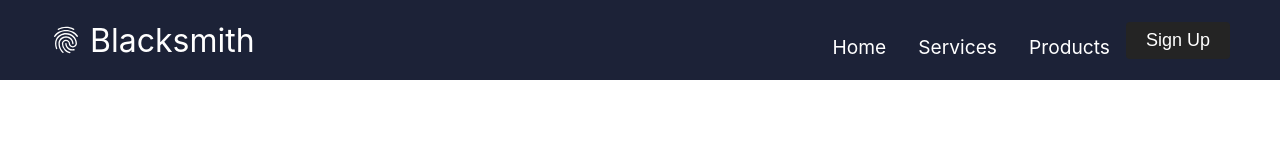
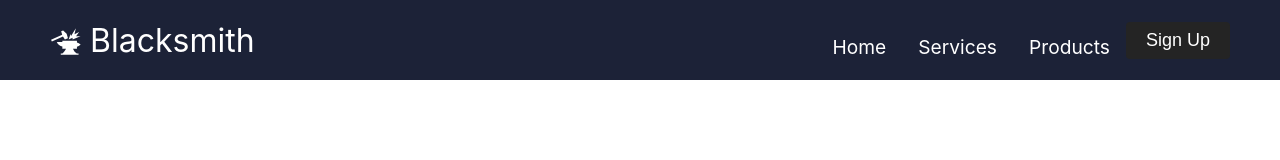
Before and after one commit to UseTheHill/blacksmith_portfolio, a React (Create React App) app: page / in a window 1280 px wide. Shown: the top 160 px of the page. Built offline with nearby package versions, Linux system fonts and the light colour scheme.

Commit message:
edited logo

```diff
--- a/src/components/Navbar.js
+++ b/src/components/Navbar.js
@@ -1,6 +1,6 @@
 import React, { useState } from "react";
 import { Link } from "react-router-dom";
-import { MdFingerprint } from "react-icons/md";
+import { GiAnvilImpact } from "react-icons/gi";
 import { FaBars, FaTimes } from "react-icons/fa";
 import { Button } from "./Button";
 import "./Navbar.css";
@@ -25,7 +25,7 @@ function NavBar() {
       <div className="navbar">
         <div className="navbar-container container">
           <Link to="/" className="navbar-logo">
-            <MdFingerprint className="navbar-icon" />
+            <GiAnvilImpact className="navbar-icon" />
             Blacksmith
           </Link>
           <div className="menu-icon" onClick={handleClick}>
```
